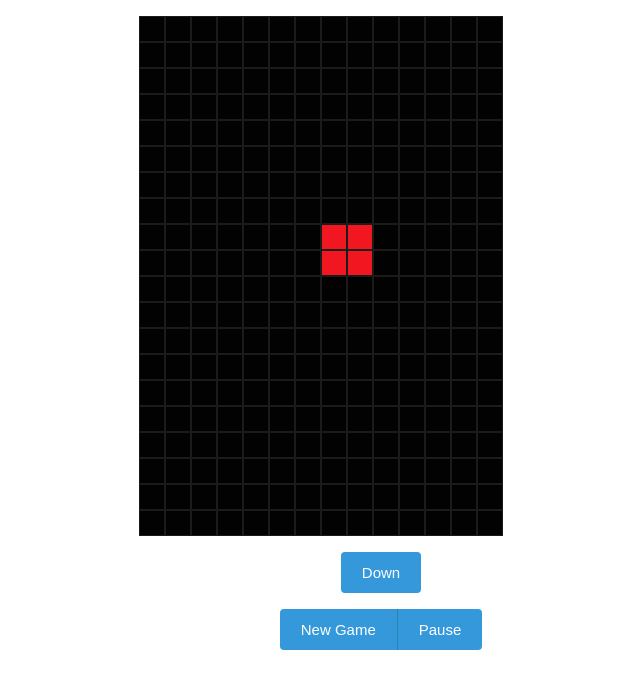
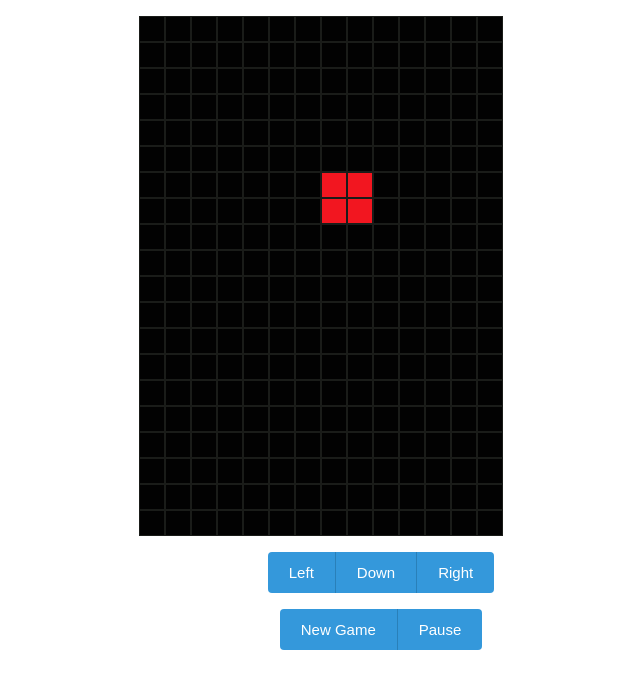
Before and after one commit to re0nkun/tetris_reactjs_typescript, a React (Create React App) app: page / in a window 1280 px wide. Shown: the top 688 px of the page, without its empty margins (259-899 px from the left). Built offline with nearby package versions, Linux system fonts and the light colour scheme.

Commit message:
横移動

```diff
--- a/src/components/tetris.tsx
+++ b/src/components/tetris.tsx
@@ -101,17 +101,17 @@ class Tetris extends React.Component<TetrisProps, TetrisState> {
       return
     }
 
-    // let xAdd = 0
+    let xAdd = 0
     let yAdd = 0
     // let rotateAdd = 0
     let tile = this.state.activeTile
 
-    // if (command === 'left') {
-    //   xAdd = -1
-    // }
-    // if (command === 'right') {
-    //   xAdd = 1
-    // }
+    if (command === 'left') {
+      xAdd = -1
+    }
+    if (command === 'right') {
+      xAdd = 1
+    }
     // if (command === 'rotate') {
     //   rotateAdd = 1
     // }
@@ -130,14 +130,46 @@ class Tetris extends React.Component<TetrisProps, TetrisState> {
     field[y + tiles[tile][rotate][2][1]][x + tiles[tile][rotate][2][0]] = 0
     field[y + tiles[tile][rotate][3][1]][x + tiles[tile][rotate][3][0]] = 0
 
+    // 横移動の判定
+    let xAddIsValid = true
+    if (xAdd !== 0) {
+      for (let i = 0; i <= 3; i++) {
+        if (　//進行先が横枠内にある
+          x + xAdd + tiles[tile][rotate][i][0] >= 0 &&
+          x + xAdd + tiles[tile][rotate][i][0] < this.props.boardWidth
+        ) {
+          if ( //進行先でタイルが重なる
+            field[y + tiles[tile][rotate][i][1]][x + xAdd + tiles[tile][rotate][i][0]] !== 0
+          ) {
+            xAddIsValid = false
+          }
+        } else {
+          xAddIsValid = false
+        }
+      }
+    }
+    if (xAddIsValid) {
+      x += xAdd
+    }
+
+    // let newRotate = rotate + rotateAdd > 3 ? 0 : rotate + rotateAdd
+    // let rotateIsValid = true
+    // if (rotateAdd !== 0) {
+
+    // }
+    // if (rotateIsValid) {
+
+    // }
+
+    // 縦移動の判定
     let yAddIsValid = true
     if (yAdd !== 0) {
       for (let i = 0; i <= 3; i++) {
-        if (//進行先がフィールドの中
+        if (//進行先が縦枠内
           y + yAdd + tiles[tile][rotate][i][1] >= 0 &&
           y + yAdd + tiles[tile][rotate][i][1] < this.props.boardHeight
         ) {
-          if (//進行先がブロックにぶつかる
+          if (//進行先でタイルが重なる
             field[y + yAdd + tiles[tile][rotate][i][1]][x + tiles[tile][rotate][i][0]] !== 0
           ) {
             yAddIsValid = false
@@ -230,15 +262,15 @@ class Tetris extends React.Component<TetrisProps, TetrisState> {
         />
 
         <div className="tetris__block-controls">
-          {/* <button className="btn" onClick={()=>this.handleBoardUpdate("left")}>
+          <button className="btn" onClick={()=>this.handleBoardUpdate("left")}>
             Left
-          </button> */}
+          </button>
           <button className="btn" onClick={()=>this.handleBoardUpdate("down")}>
             Down
           </button>
-          {/* <button className="btn" onClick={()=>this.handleBoardUpdate("right")}>
+          <button className="btn" onClick={()=>this.handleBoardUpdate("right")}>
             Right
-          </button> */}
+          </button>
           {/* <button className="btn" onClick={()=>this.handleBoardUpdate("rotate")}>
             Rotate
           </button> */}
```
